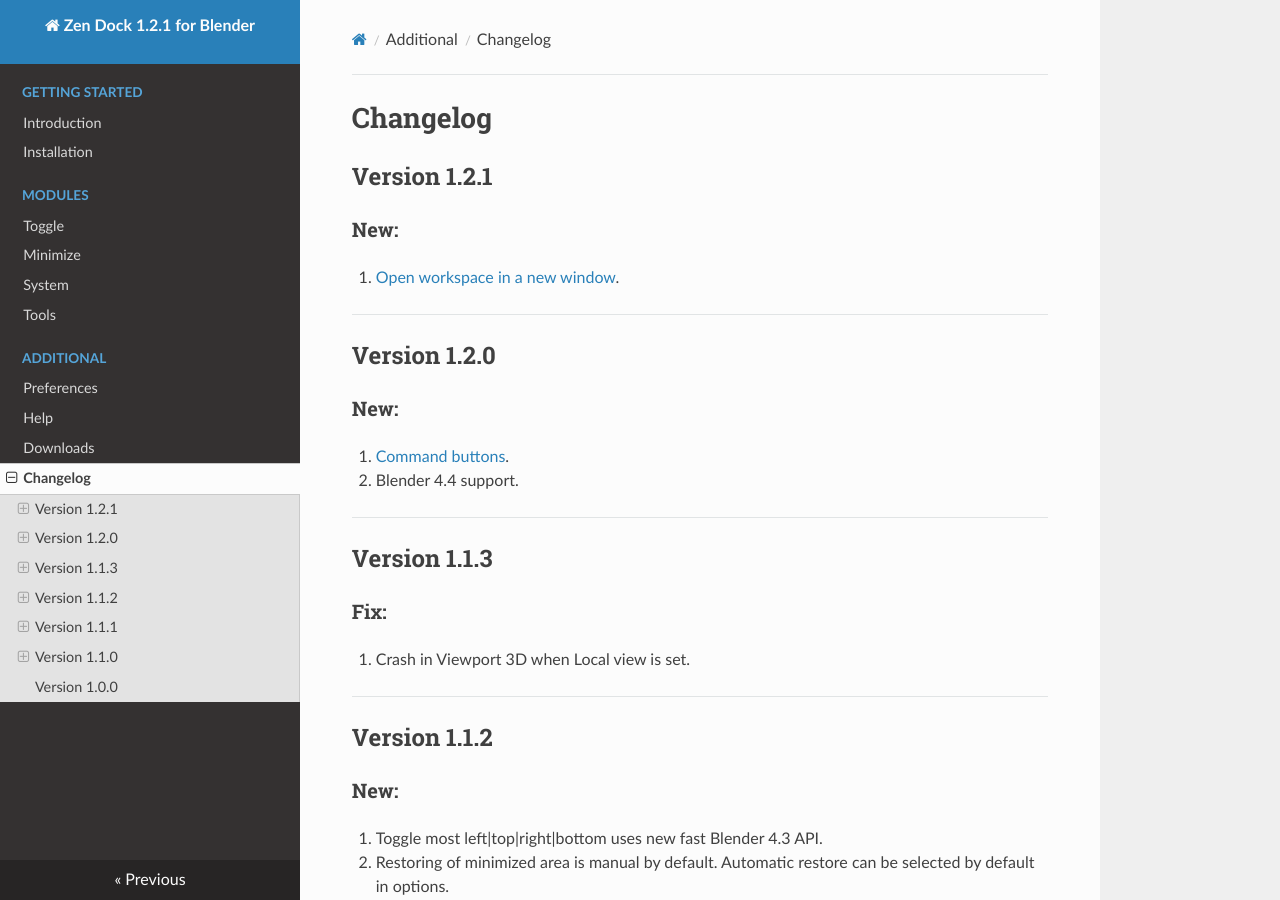
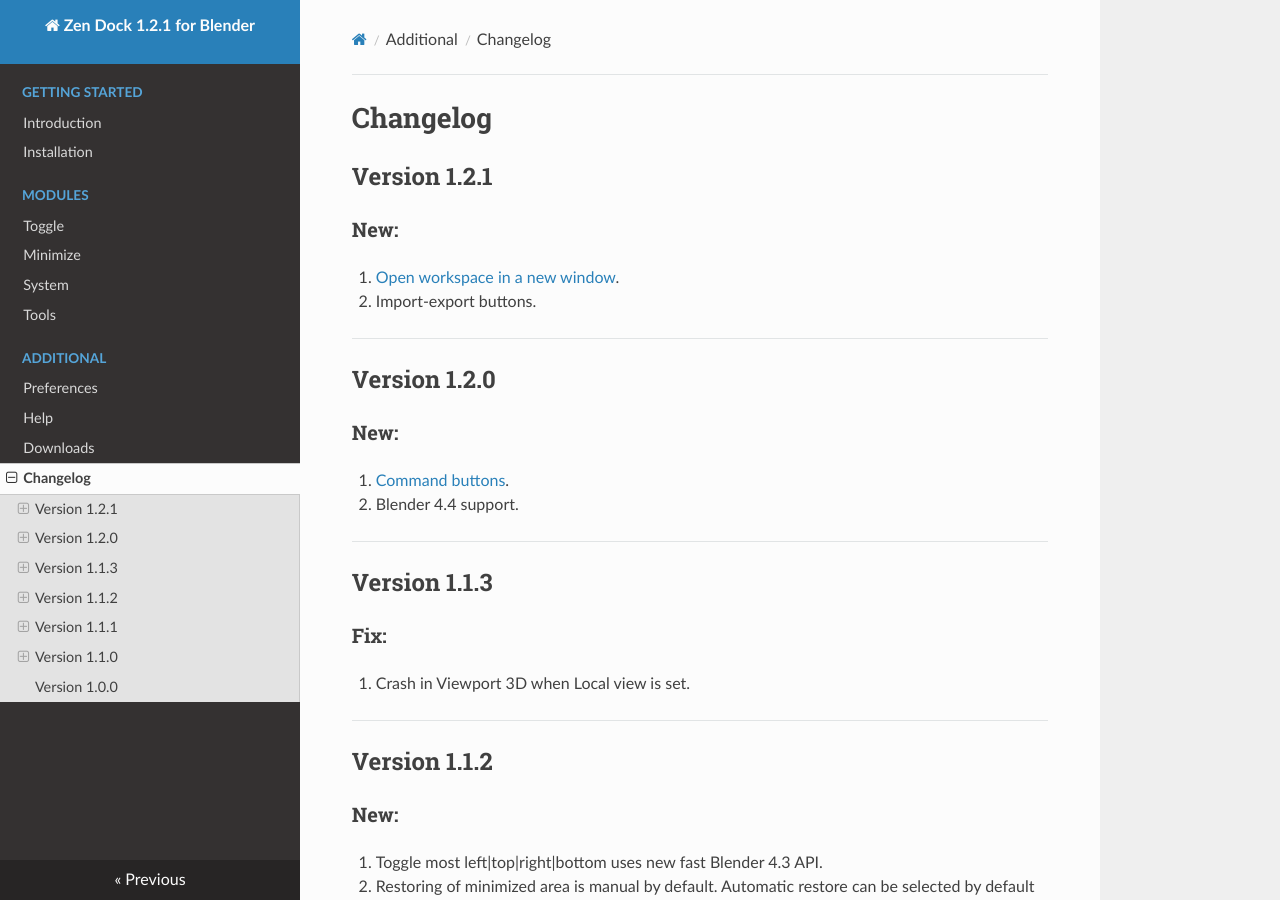
Before and after one commit to ZenMastersTeam/Zen-Dock, an MkDocs documentation site: the page built from mkdocs/changelog.md, in a window 1280 px wide and 900 px high. Built offline with MkDocs 1.6.1, drawn with Linux system fonts in a browser that asks for light colours; nearby versions of some CDN libraries.

Commit message:
changelog 1.2.1

```diff
--- a/docs/changelog/index.html
+++ b/docs/changelog/index.html
@@ -147,6 +147,7 @@
 <h3 id="new">New:<a class="headerlink" href="#new" title="Permanent link"></a></h3>
 <ol>
 <li><a href="../tools/#open-workspace-in-a-new-window">Open workspace in a new window</a>.</li>
+<li>Import-export buttons.</li>
 </ol>
 <hr />
 <h2 id="version-120">Version 1.2.0<a class="headerlink" href="#version-120" title="Permanent link"></a></h2>
--- a/mkdocs/changelog.md
+++ b/mkdocs/changelog.md
@@ -3,6 +3,7 @@
 ## Version 1.2.1
 ### New:
 1. [Open workspace in a new window](tools.md#open-workspace-in-a-new-window).
+2. Import-export buttons.
 
 ---
 
```
